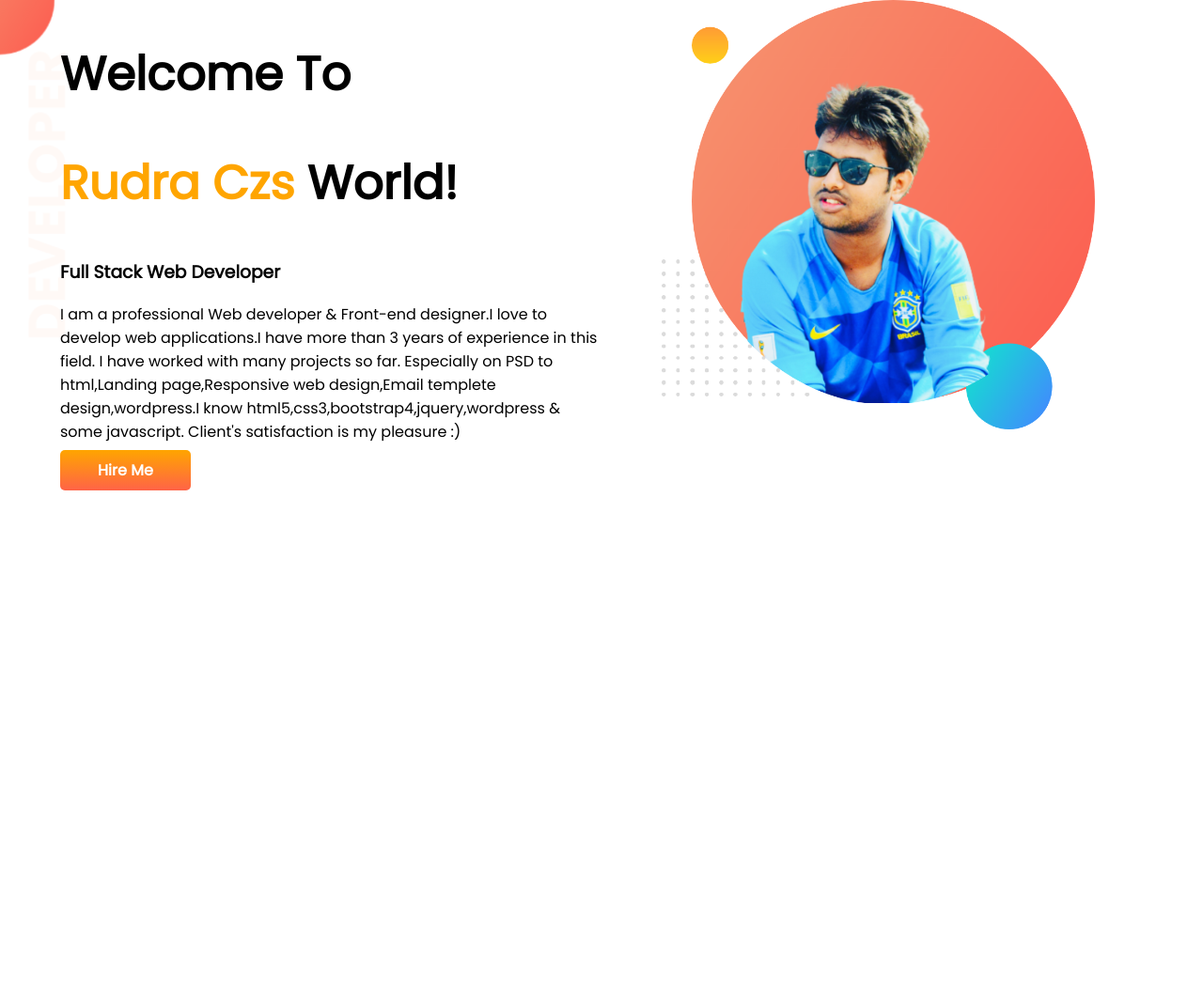
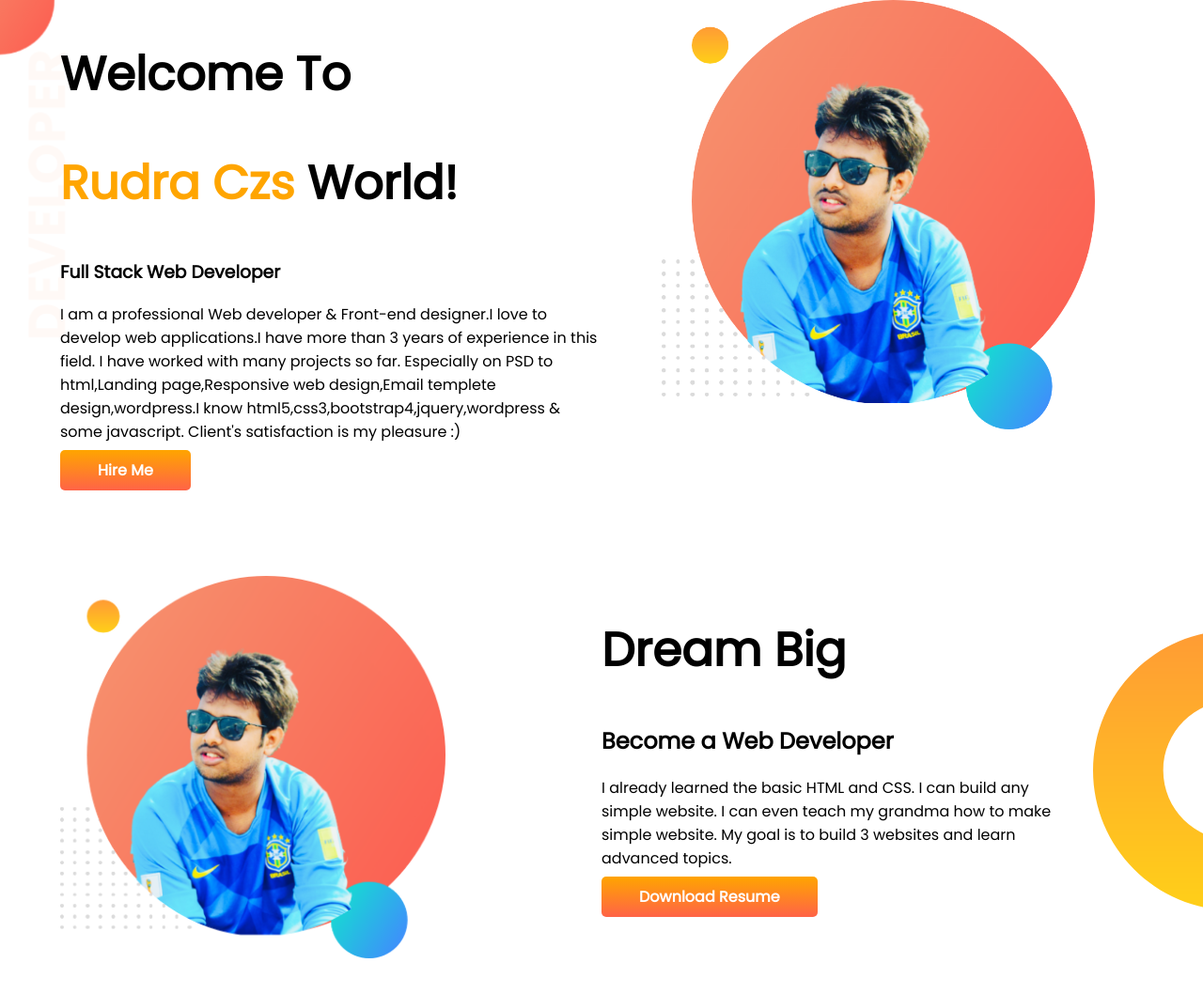
Before and after one commit to Rudra42/developer-portfolio, a plain HTML site: page index.html in a window 1280 px wide. Shown: the whole page at 94% size. Before the commit the page ends 800 px from the top, so only its background shows below. Drawn offline with Linux system fonts and the light colour scheme.

Commit message:
dream added

```diff
--- a/index.html
+++ b/index.html
@@ -23,5 +23,18 @@
         <img src="showOff/my-bg.png" alt="">
         </div>
     </section>
+
+    <section class="dream">
+        <div class="half-width">
+            <img src="showOff/my-bg.png" alt="">
+        </div>
+        <div class="half-width right_padding">
+            <h1>Dream Big</h1>
+            <h2>Become a Web Developer</h2>
+            <p>I already learned the basic HTML and CSS. I can build any simple website. I can even teach my grandma how to make simple website. My goal is to build 3 websites and learn advanced topics.</p>
+            <a class="link-button" href="https://www.fiverr.com/rudra1414?up_rollout=true" target="_blank">Download Resume</a>
+        </div>
+    </section>
+
 </body>
 </html>
--- a/style.css
+++ b/style.css
@@ -14,6 +14,7 @@ h1 {
 
 section {
     display: flex;
+    margin-bottom: 100px;
 }
 
 .half-width {
@@ -38,3 +39,13 @@ section {
     background-image: url(images/top-banner.png);
     background-repeat: no-repeat;
 }
+
+.dream {
+    background-image: url(images/dream-bg.png);
+    background-repeat: no-repeat;
+    background-position: right;
+}
+
+.right_padding {
+    padding-right: 10%;
+}
```
